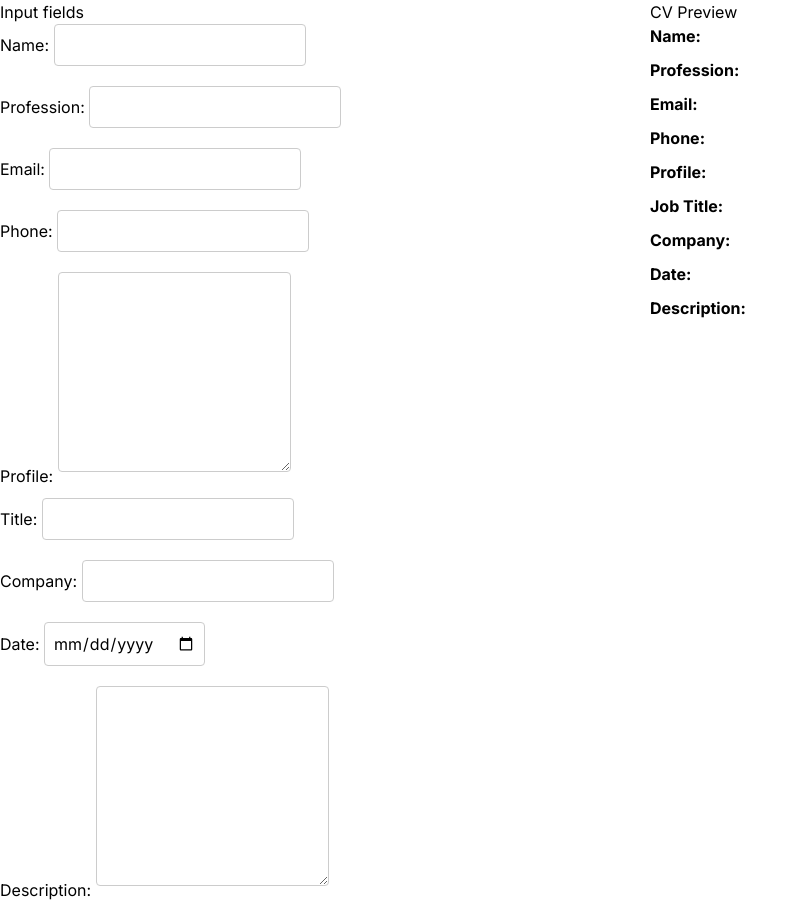
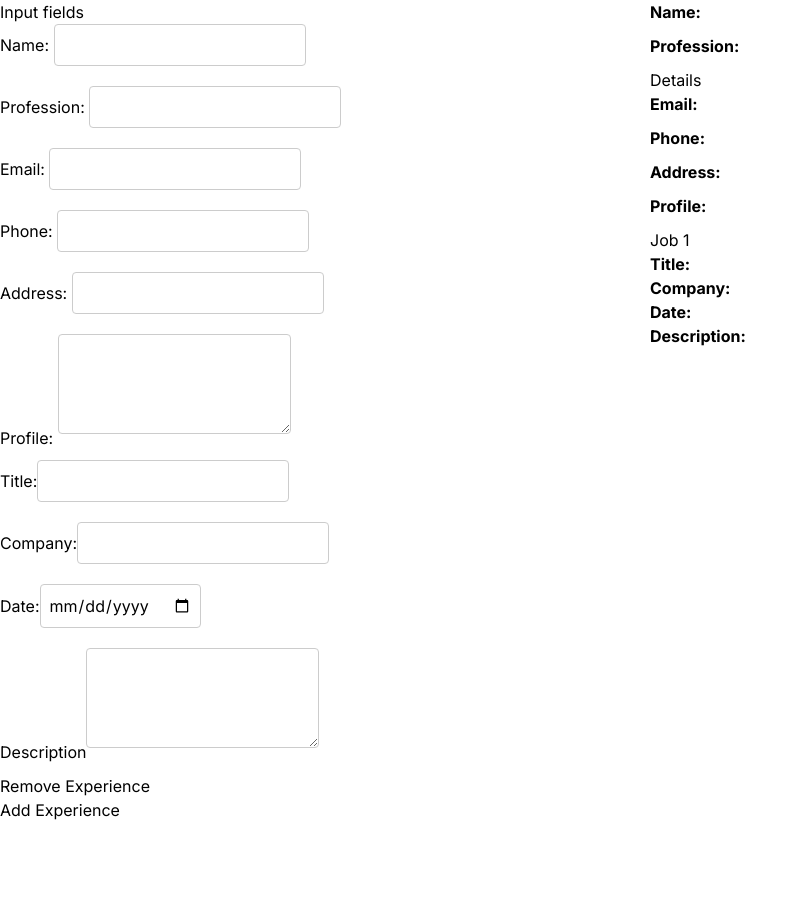
Before and after one commit to azemitis/react, a Next.js app: page / in a window 1280 px wide. Shown: the whole page, without its empty margins (0-808 px from the left). After the commit the page ends 822 px from the top, so only its background shows below. Built offline with nearby package versions, Linux system fonts and the light colour scheme.

Commit message:
All input fields

```diff
--- a/app/page.tsx
+++ b/app/page.tsx
@@ -8,11 +8,18 @@ export default function Home() {
     const [profession, setProfession] = useState("");
     const [email, setEmail] = useState("");
     const [phone, setPhone] = useState("");
+    const [address, setAddress] = useState("");
     const [profile, setProfile] = useState("");
-    const [company, setCompany] = useState("");
-    const [jobTitle, setJobTitle] = useState("");
-    const [date, setDate] = useState("");
-    const [description, setDescription] = useState("");
+    const [experiences, setExperiences] = useState([
+        {title: "", company: "", date: "", description: ""},
+    ]);
+
+    type Experience = {
+        title: string;
+        company: string;
+        date: string;
+        description: string;
+    };
 
     const handleNameChange = (event: ChangeEvent<HTMLInputElement>) => {
         setName(event.target.value);
@@ -30,32 +37,50 @@ export default function Home() {
         setPhone(event.target.value);
     };
 
+    const handleAddressChange = (event: ChangeEvent<HTMLInputElement>) => {
+        setAddress(event.target.value);
+    };
+
     const handleProfileChange = (event: ChangeEvent<HTMLTextAreaElement>) => {
         setProfile(event.target.value);
     };
 
-    const handleCompanyChange = (event: ChangeEvent<HTMLInputElement>) => {
-        setCompany(event.target.value);
+    const handleExperienceChange = (
+        index: number,
+        key: keyof Experience,
+        value: string
+    ) => {
+        setExperiences((prevExperiences) => {
+            const newExperiences = [...prevExperiences];
+            newExperiences[index] = {
+                ...newExperiences[index],
+                [key]: value,
+            };
+            return newExperiences;
+        });
     };
 
-    const handleJobTitleChange = (event: ChangeEvent<HTMLInputElement>) => {
-        setJobTitle(event.target.value);
+    const handleAddExperience = () => {
+        setExperiences((prevExperiences) => [
+            ...prevExperiences,
+            {title: "", company: "", date: "", description: ""},
+        ]);
     };
 
-    const handleDateChange = (event: ChangeEvent<HTMLInputElement>) => {
-        setDate(event.target.value);
-    };
-
-    const handleDescriptionChange = (event: ChangeEvent<HTMLTextAreaElement>) => {
-        setDescription(event.target.value);
+    const handleRemoveExperience = (index: number) => {
+        setExperiences((prevExperiences) =>
+            prevExperiences.filter((_, i) => i !== index)
+        );
     };
 
     return (
         <div style={{display: "flex"}}>
             <div style={{flex: 1}}>
+
+                {/*Input section*/}
                 <h2>Input fields</h2>
 
-                {/*Input section*/}
+                {/* Add main fields */}
                 <div style={{marginBottom: "10px"}}>
                     <label htmlFor="nameInput">Name: </label>
                     <input
@@ -125,6 +150,23 @@ export default function Home() {
                 </div>
 
                 <div style={{marginBottom: "10px"}}>
+                    <label htmlFor="addressInput">Address: </label>
+                    <input
+                        type="address"
+                        id="addressInput"
+                        value={address}
+                        onChange={handleAddressChange}
+                        style={{
+                            padding: "8px",
+                            border: "1px solid #ccc",
+                            borderRadius: "4px",
+                            fontSize: "16px",
+                            marginBottom: "10px"
+                        }}
+                    />
+                </div>
+
+                <div style={{marginBottom: "10px"}}>
                     <label htmlFor="experienceInput">Profile: </label>
                     <textarea
                         id="profileInput"
@@ -136,89 +178,110 @@ export default function Home() {
                             borderRadius: "4px",
                             fontSize: "16px",
                             marginBottom: "10px",
-                            height: "200px"
+                            height: "100px"
                         }}
                     />
                 </div>
 
+                {/* Add multiple fields for many jobs */}
+                {experiences.map((experience, index) => (
+                    <div key={index}>
                         <div style={{marginBottom: "10px"}}>
-                    <label htmlFor="jobTitleInput">Title: </label>
+                            <label htmlFor="titleInput">Title:</label>
                             <input
-                        type="title"
+                                type="text"
                                 id="titleInput"
-                        value={jobTitle}
-                        onChange={handleJobTitleChange}
-                        style={{
-                            padding: "8px",
-                            border: "1px solid #ccc",
-                            borderRadius: "4px",
-                            fontSize: "16px",
-                            marginBottom: "10px"
-                        }}
-                    />
-                </div>
-
-                <div style={{marginBottom: "10px"}}>
-                    <label htmlFor="companyInput">Company: </label>
-                    <input
-                        type="company"
-                        id="companyInput"
-                        value={company}
-                        onChange={handleCompanyChange}
-                        style={{
-                            padding: "8px",
-                            border: "1px solid #ccc",
-                            borderRadius: "4px",
-                            fontSize: "16px",
-                            marginBottom: "10px"
-                        }}
-                    />
-                </div>
-
-                <div style={{marginBottom: "10px"}}>
-                    <label htmlFor="dateInput">Date: </label>
-                    <input
-                        type="date"
-                        id="dateInput"
-                        value={date}
-                        onChange={handleDateChange}
-                        style={{
-                            padding: "8px",
-                            border: "1px solid #ccc",
-                            borderRadius: "4px",
-                            fontSize: "16px",
-                            marginBottom: "10px"
-                        }}
-                    />
-                </div>
-
-                <div style={{marginBottom: "10px"}}>
-                    <label htmlFor="experienceInput">Description: </label>
-                    <textarea
-                        id="descriptionInput"
-                        value={description}
-                        onChange={handleDescriptionChange}
+                                value={experience.title}
+                                onChange={(e) =>
+                                    handleExperienceChange(index, "title", e.target.value)
+                                }
                                 style={{
                                     padding: "8px",
                                     border: "1px solid #ccc",
                                     borderRadius: "4px",
                                     fontSize: "16px",
                                     marginBottom: "10px",
-                            height: "200px"
                                 }}
                             />
                         </div>
+
+                        <div style={{marginBottom: "10px"}}>
+                            <label htmlFor="companyInput">Company:</label>
+                            <input
+                                type="company"
+                                id="companyInput"
+                                value={experience.company}
+                                onChange={(e) =>
+                                    handleExperienceChange(index, "company", e.target.value)
+                                }
+                                style={{
+                                    padding: "8px",
+                                    border: "1px solid #ccc",
+                                    borderRadius: "4px",
+                                    fontSize: "16px",
+                                    marginBottom: "10px",
+                                }}
+                            />
+                        </div>
+
+                        <div style={{marginBottom: "10px"}}>
+                            <label htmlFor="dateInput">Date:</label>
+                            <input
+                                type="date"
+                                id="dateInput"
+                                value={experience.date}
+                                onChange={(e) =>
+                                    handleExperienceChange(index, "date", e.target.value)
+                                }
+                                style={{
+                                    padding: "8px",
+                                    border: "1px solid #ccc",
+                                    borderRadius: "4px",
+                                    fontSize: "16px",
+                                    marginBottom: "10px",
+                                }}
+                            />
+                        </div>
+
+                        <div style={{marginBottom: "10px"}}>
+                            <label htmlFor="experienceInput">Description</label>
+                            <textarea
+                                id="descriptionInput"
+                                value={experience.description}
+                                onChange={(e) =>
+                                    handleExperienceChange(index, "description", e.target.value)
+                                }
+                                style={{
+                                    padding: "8px",
+                                    border: "1px solid #ccc",
+                                    borderRadius: "4px",
+                                    fontSize: "16px",
+                                    marginBottom: "10px",
+                                    height: "100px",
+                                }}
+                            />
+                        </div>
+
+                        <button onClick={() => handleRemoveExperience(index)}>
+                            Remove Experience
+                        </button>
+                    </div>
+                ))}
+
+                <button onClick={handleAddExperience}>Add Experience</button>
             </div>
 
             {/*Display input*/}
             <div style={{flex: 1, marginLeft: "20px"}}>
-                <h2>CV Preview</h2>
+
+                {/* Main CV info */}
                 <div style={{marginBottom: "10px"}}>
                     <strong>Name:</strong> {name}
                 </div>
                 <div style={{marginBottom: "10px"}}>
                     <strong>Profession:</strong> {profession}
                 </div>
+                <h3>Details</h3>
                 <div style={{marginBottom: "10px"}}>
                     <strong>Email:</strong> {email}
                 </div>
@@ -226,22 +289,34 @@ export default function Home() {
                     <strong>Phone:</strong> {phone}
                 </div>
                 <div style={{marginBottom: "10px"}}>
+                    <strong>Address:</strong> {address}
+                </div>
+                <div style={{marginBottom: "10px"}}>
                     <strong>Profile:</strong> {profile}
                 </div>
-                <div style={{marginBottom: "10px"}}>
-                    <strong>Job Title:</strong> {jobTitle}
+
+                {/* Display multiple jobs */}
+                <div>
+                    {experiences.map((experience, index) => (
+                        <div key={index}>
+                            <h3>Job {index + 1}</h3>
+                            <div>
+                                <strong>Title:</strong> {experience.title}
                             </div>
-                <div style={{marginBottom: "10px"}}>
-                    <strong>Company:</strong> {company}
+                            <div>
+                                <strong>Company:</strong> {experience.company}
                             </div>
-                <div style={{marginBottom: "10px"}}>
-                    <strong>Date:</strong> {date}
+                            <div>
+                                <strong>Date:</strong> {experience.date}
                             </div>
-                <div style={{marginBottom: "10px"}}>
-                    <strong>Description:</strong> {description}
+                            <div>
+                                <strong>Description:</strong> {experience.description}
                             </div>
+                        </div>
+                    ))}
                 </div>
 
             </div>
+        </div>
     );
 }
```
Lines whose indentation alone changed are shown as unchanged.
